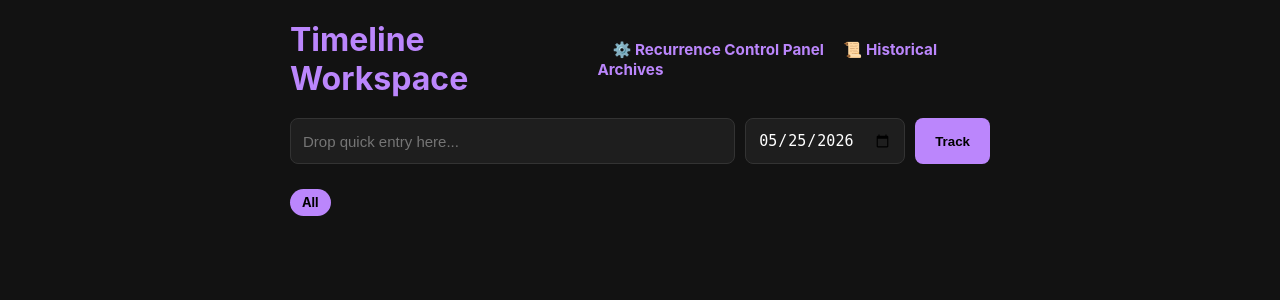
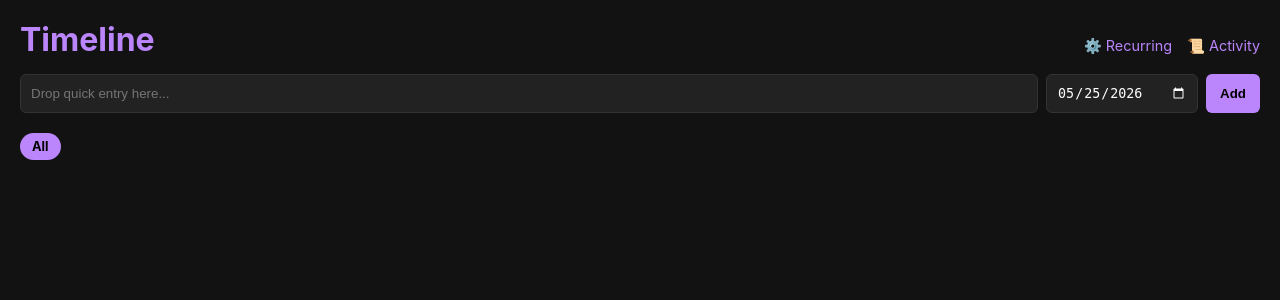
Before and after one commit to dafioram/TaskRecur, a Flask app: page / in a window 1280 px wide. Shown: the top 300 px of the page. Run offline with Flask 3, Linux system fonts and the light colour scheme; data that the repository does not hold is empty.

Commit message:
improve width and link names

```diff
--- a/templates/index.html
+++ b/templates/index.html
@@ -53,20 +53,26 @@
     </style>
 </head>
 <body>
-<div class="container">
-    <div class="header">
-        <h1 style="color: #bb86fc; margin: 0;">Timeline Workspace</h1>
-        <div class="nav-links">
-            <a href="/templates">⚙️ Recurrence Control Panel</a>
-            <a href="/history">📜 Historical Archives</a>
-        </div>
-    </div>
+	<div class="header-container" style="display: flex; flex-wrap: wrap; justify-content: space-between; align-items: baseline; margin-bottom: 15px;">
+		<h1 style="margin: 0; color: #bb86fc;">Timeline</h1>
+		<div style="display: flex; gap: 15px; font-size: 0.9rem;">
+			<a href="/templates" style="color: #bb86fc; text-decoration: none;">⚙️ Recurring</a>
+			<a href="/history" style="color: #bb86fc; text-decoration: none;">📜 Activity</a>
+		</div>
+	</div>
 
-    <form class="add-box" action="/add" method="POST">
-        <input type="text" name="content" placeholder="Drop quick entry here..." required autocomplete="off">
-        <input type="date" name="due_date" value="{{ datetime.date.today().isoformat() }}">
-        <button type="submit" class="add-btn">Track</button>
-    </form>
+	<form action="/add" method="POST" style="display: flex; gap: 8px; width: 100%; margin-bottom: 20px; box-sizing: border-box;">
+		<input type="text" name="content" placeholder="Drop quick entry here..." required
+			   style="flex: 1; min-width: 0; padding: 10px; border-radius: 6px; border: 1px solid #333; background: #222; color: white;">
+
+		<input type="date" name="due_date" value="{{ datetime.date.today().isoformat() }}" required
+			   style="width: 130px; padding: 10px; border-radius: 6px; border: 1px solid #333; background: #222; color: white; color-scheme: dark;">
+
+		<button type="submit"
+				style="padding: 10px 14px; border-radius: 6px; background: #bb86fc; color: black; font-weight: bold; border: none; cursor: pointer;">
+			Add
+		</button>
+	</form>
 
     <div class="filter-bar">
         <a href="/" class="filter-pill {% if not active_filter and not active_assignee %}active{% endif %}">All</a>
```
